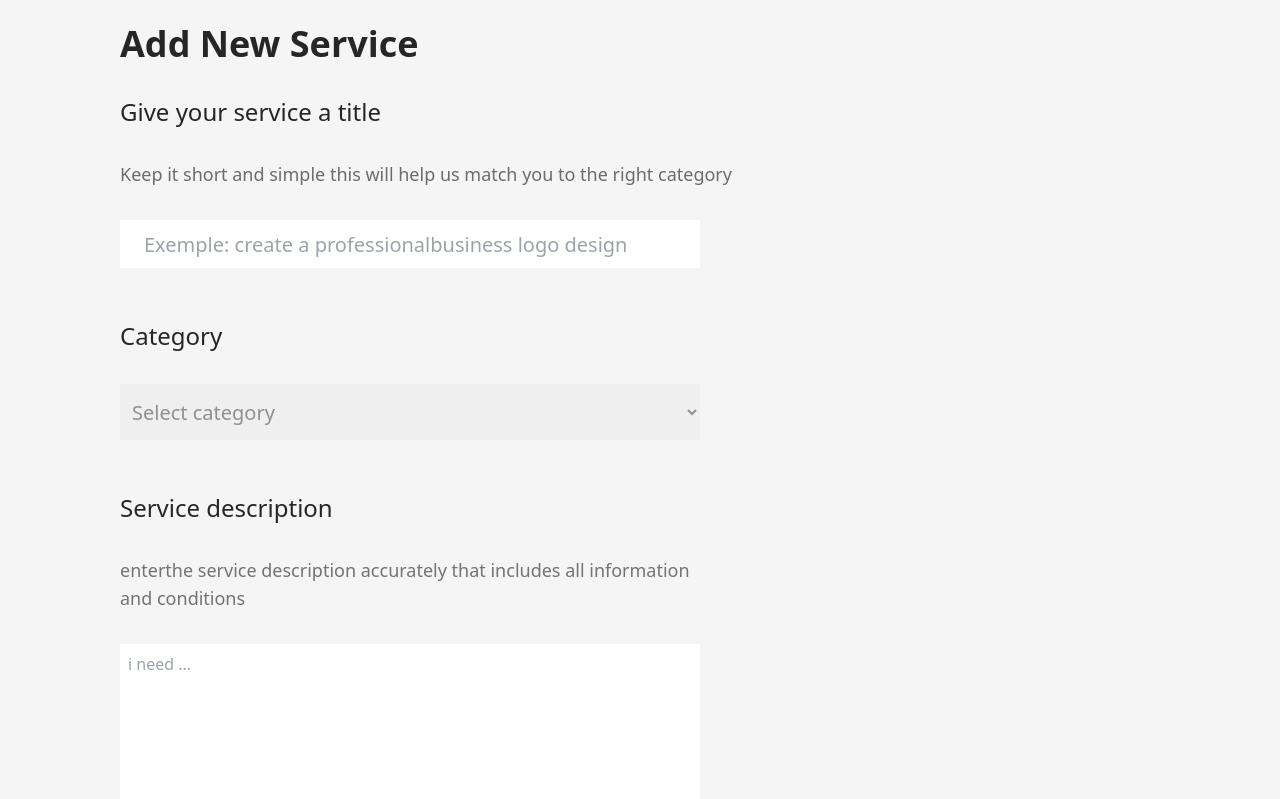
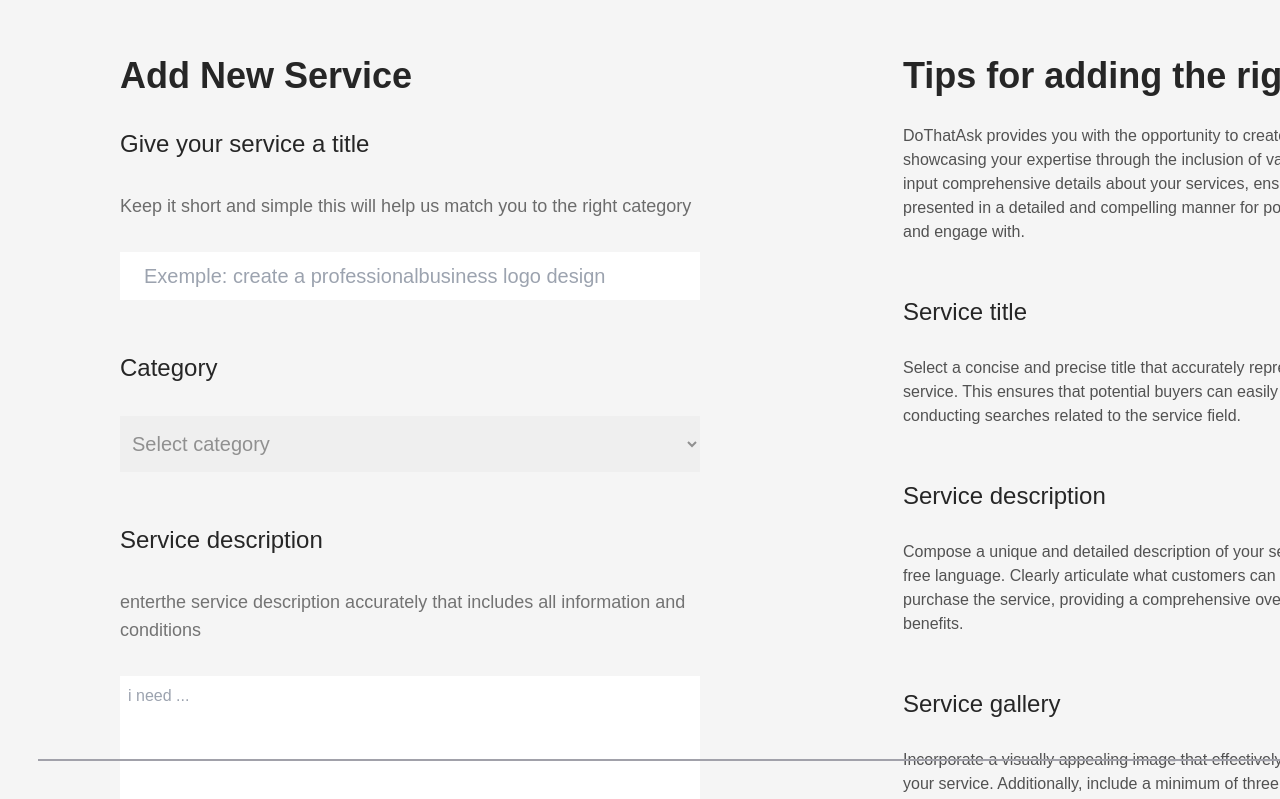
Before and after one commit to OthmanSALAHI/frontend-dothatask, a React (Vite) app: page /add-service in a window 1280 px wide. Shown: the part 200-999 px from the top of the page. Built offline with nearby package versions, Linux system fonts and the light colour scheme.

Commit message:
Add AddServiceHelp component to AddService page

```diff
--- a/src/components/pages/AddService.jsx
+++ b/src/components/pages/AddService.jsx
@@ -1,11 +1,15 @@
 import React from 'react'
 import FormAddService from '../AddService/FormAddService'
+import AddServiceHelp from '../AddService/AddServiceHelp'
 
 
 function AddService() {
     return (
-        <FormAddService />
-
+        <div className='flex lg:flex-row flex-col gap-5 font-ubuntu'>
+            <FormAddService />
+            <div className=" bg-black border lg:rotate-90 rotate-180 border-zinc-400"></div>
+            <AddServiceHelp />
+        </div>
     )
 }
 
```
